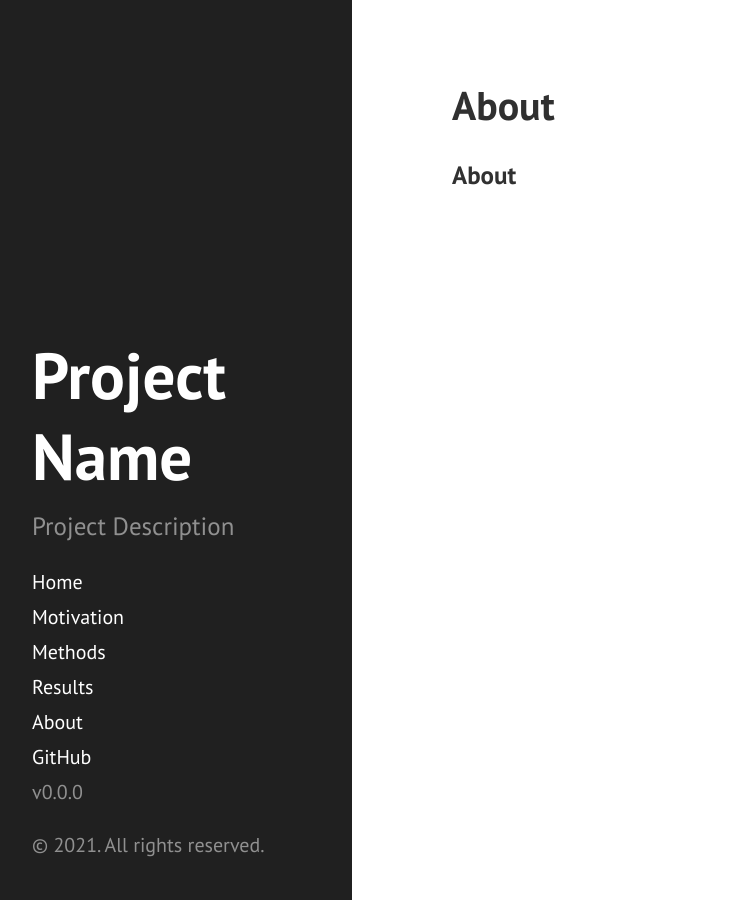
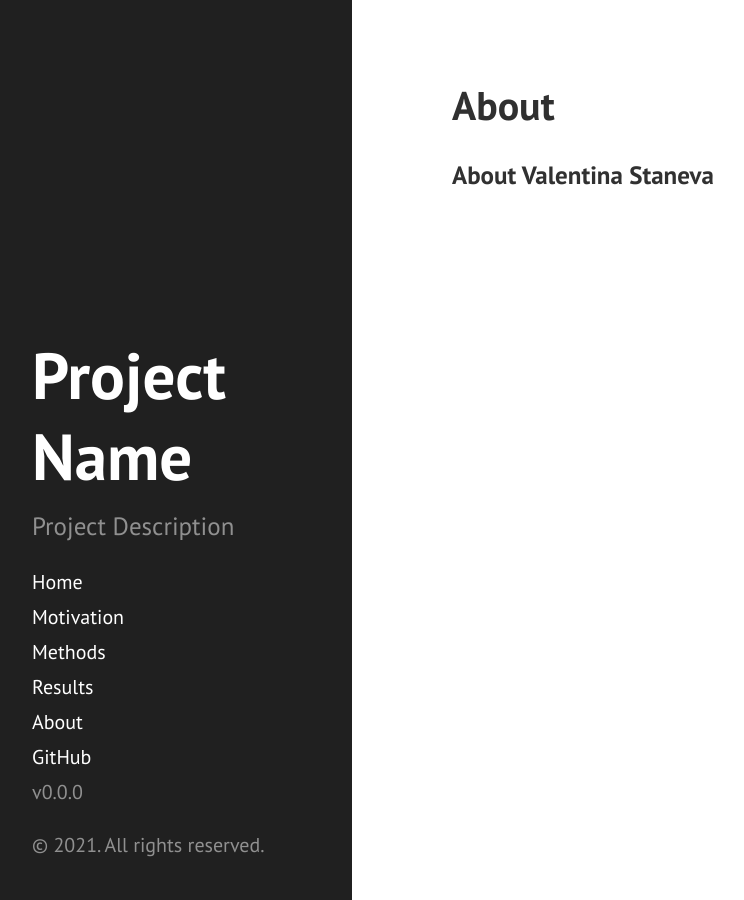
Before and after one commit to valentina-s/project-website-template-temp, a Jekyll site: the page built from about.md, in a window 1280 px wide. Shown: the whole page, without its empty margins (8-752 px from the left). Built offline with Jekyll 4.4.1, drawn with Linux system fonts in a browser that asks for light colours.

Commit message:
Update about.md

```diff
--- a/about.md
+++ b/about.md
@@ -3,4 +3,4 @@ layout: page
 title: About
 ---
 
-### About
+### About Valentina Staneva
```
